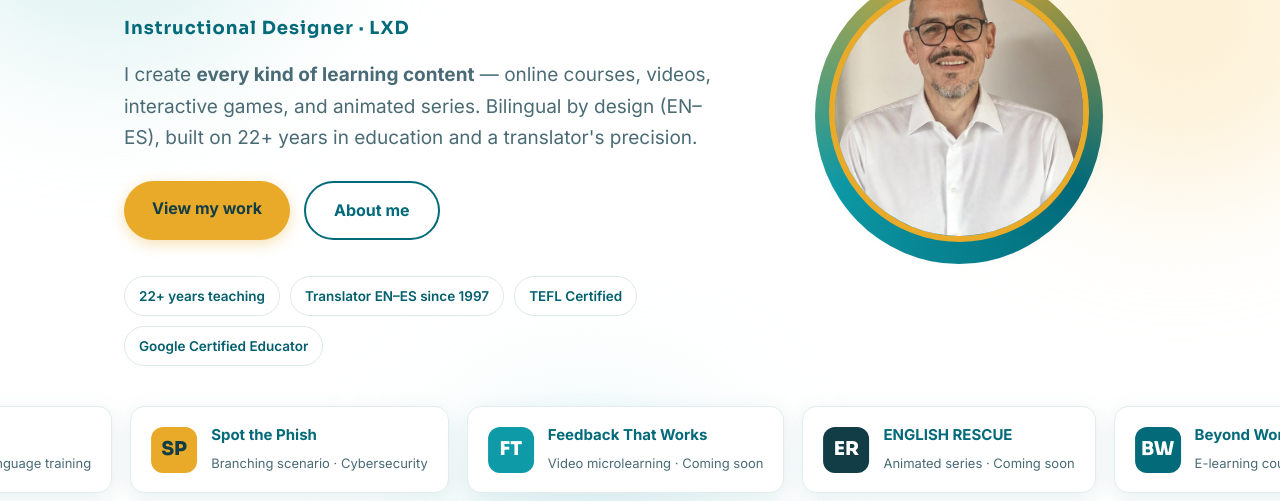
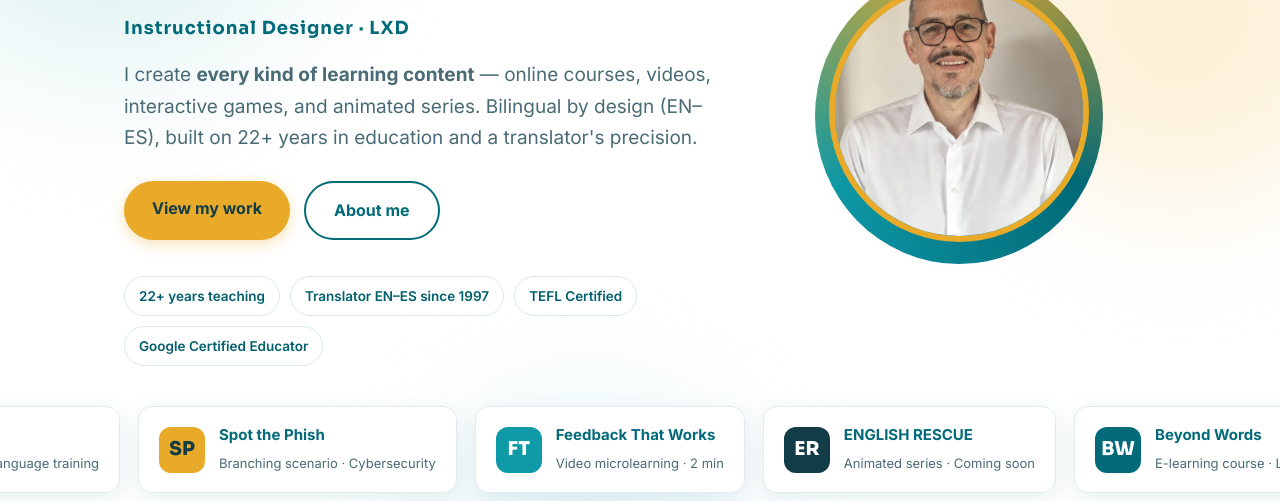
Before and after one commit to Rickhazur/portafolio, a website: page index.html in a window 1280 px wide. Shown: the part 299-800 px from the top of the page. Drawn offline with Linux system fonts and the light colour scheme.

Commit message:
Add files via upload

```diff
--- a/index.html
+++ b/index.html
@@ -43,11 +43,11 @@
 <div class="marquee"><div class="marquee-track">
   <a class="mini-card" href="work.html#beyond-words"><span class="mini-dot" style="background:var(--teal)">BW</span><span><strong>Beyond Words</strong><small>E-learning course · Language training</small></span></a>
   <a class="mini-card" href="samples/spot-the-phish.html"><span class="mini-dot" style="background:var(--amber);color:var(--ink)">SP</span><span><strong>Spot the Phish</strong><small>Branching scenario · Cybersecurity</small></span></a>
-  <a class="mini-card" href="work.html"><span class="mini-dot" style="background:#0E9AA7">FT</span><span><strong>Feedback That Works</strong><small>Video microlearning · Coming soon</small></span></a>
+  <a class="mini-card" href="feedback-that-works.html"><span class="mini-dot" style="background:#0E9AA7">FT</span><span><strong>Feedback That Works</strong><small>Video microlearning · 2 min</small></span></a>
   <a class="mini-card" href="work.html"><span class="mini-dot" style="background:var(--ink)">ER</span><span><strong>ENGLISH RESCUE</strong><small>Animated series · Coming soon</small></span></a>
   <a class="mini-card" href="work.html#beyond-words"><span class="mini-dot" style="background:var(--teal)">BW</span><span><strong>Beyond Words</strong><small>E-learning course · Language training</small></span></a>
   <a class="mini-card" href="samples/spot-the-phish.html"><span class="mini-dot" style="background:var(--amber);color:var(--ink)">SP</span><span><strong>Spot the Phish</strong><small>Branching scenario · Cybersecurity</small></span></a>
-  <a class="mini-card" href="work.html"><span class="mini-dot" style="background:#0E9AA7">FT</span><span><strong>Feedback That Works</strong><small>Video microlearning · Coming soon</small></span></a>
+  <a class="mini-card" href="feedback-that-works.html"><span class="mini-dot" style="background:#0E9AA7">FT</span><span><strong>Feedback That Works</strong><small>Video microlearning · 2 min</small></span></a>
   <a class="mini-card" href="work.html"><span class="mini-dot" style="background:var(--ink)">ER</span><span><strong>ENGLISH RESCUE</strong><small>Animated series · Coming soon</small></span></a>
 </div></div>
 </header>
```
